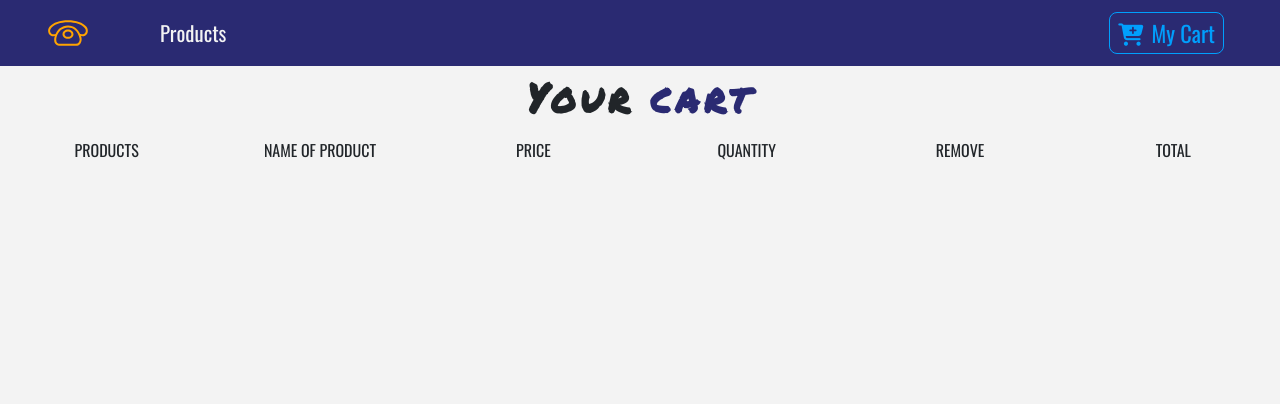
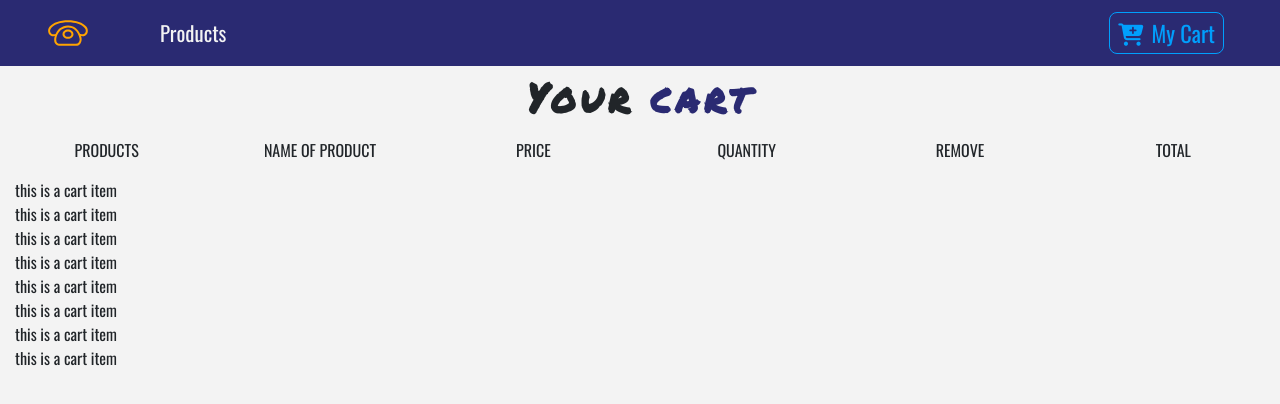
Before and after one commit to BlagovestGerov/vista-react-app, a React (Create React App) app: page /cart in a window 1280 px wide. Shown: the top 404 px of the page. Built offline with nearby package versions, Linux system fonts and the light colour scheme.

Commit message:
send cart items to the cart page

```diff
--- a/src/components/Cart/Cart.js
+++ b/src/components/Cart/Cart.js
@@ -3,6 +3,7 @@
 import CartColumns from './CartColumns';
 import EmptyCart from './EmptyCart';
 import {ProductConsumer} from '../../context';
+import CartList from './CartList';
 
 export default function Cart() {
     return (
@@ -15,6 +16,7 @@
                                 <React.Fragment>
                                 <Title name="your" title="cart" />
                                 <CartColumns />
+                                <CartList value={value}/>
                                 </React.Fragment>
                             )
                         }else{
--- /dev/null
+++ b/src/components/Cart/CartItem.js
@@ -0,0 +1,9 @@
+import React from 'react'
+
+export default function CartItem() {
+    return (
+        <div>
+            this is a cart item
+        </div>
+    )
+}
--- /dev/null
+++ b/src/components/Cart/CartList.js
@@ -0,0 +1,15 @@
+import React from 'react'
+import CartItem from './CartItem';
+
+export default function CartList({value}) {
+const {cart} = value;
+
+    return (
+        <div className="container-fluid">
+            {cart.map(item=> {
+                return <CartItem key={item.id} item={item} value={value}/>
+            })}
+
+        </div>
+    )
+}
```
